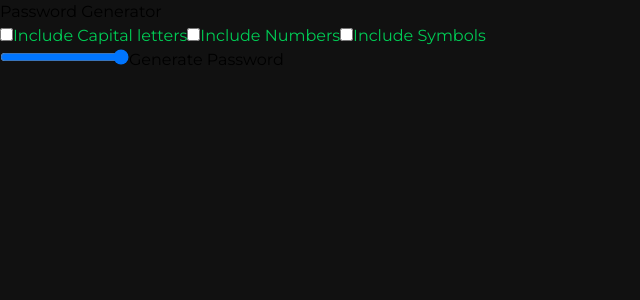
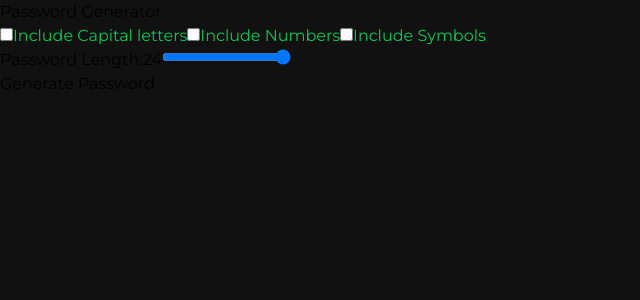
Before and after one commit to N-eeraj/password-generator, a React (Vite) app: page / in a window 1280 px wide. Shown: the top 300 px of the page, without its empty margins (0-640 px from the left). Built offline with nearby package versions, Linux system fonts and the light colour scheme.

Commit message:
Display selected password length

```diff
--- a/src/components/Range.jsx
+++ b/src/components/Range.jsx
@@ -1,10 +1,26 @@
+import { useState } from 'react'
+
 const Button = ({ updateLength }) => {
+    const [passwordLength, setPasswordLength] = useState(24)
+
+    const handleUpdate = ({target}) => {
+        setPasswordLength(target.value)
+        updateLength(target.value)
+    }
+
     return (
+        <div className='range-container'>
+            <span>
+                Password Length:
+                {passwordLength}
+            </span>
         <input
             type="range"
             min={6}
             max={24}
-            onChange={({target}) => updateLength(target.value)} />
+                className='range'
+                onChange={handleUpdate} />
+        </div>
     )
 }
 
```
